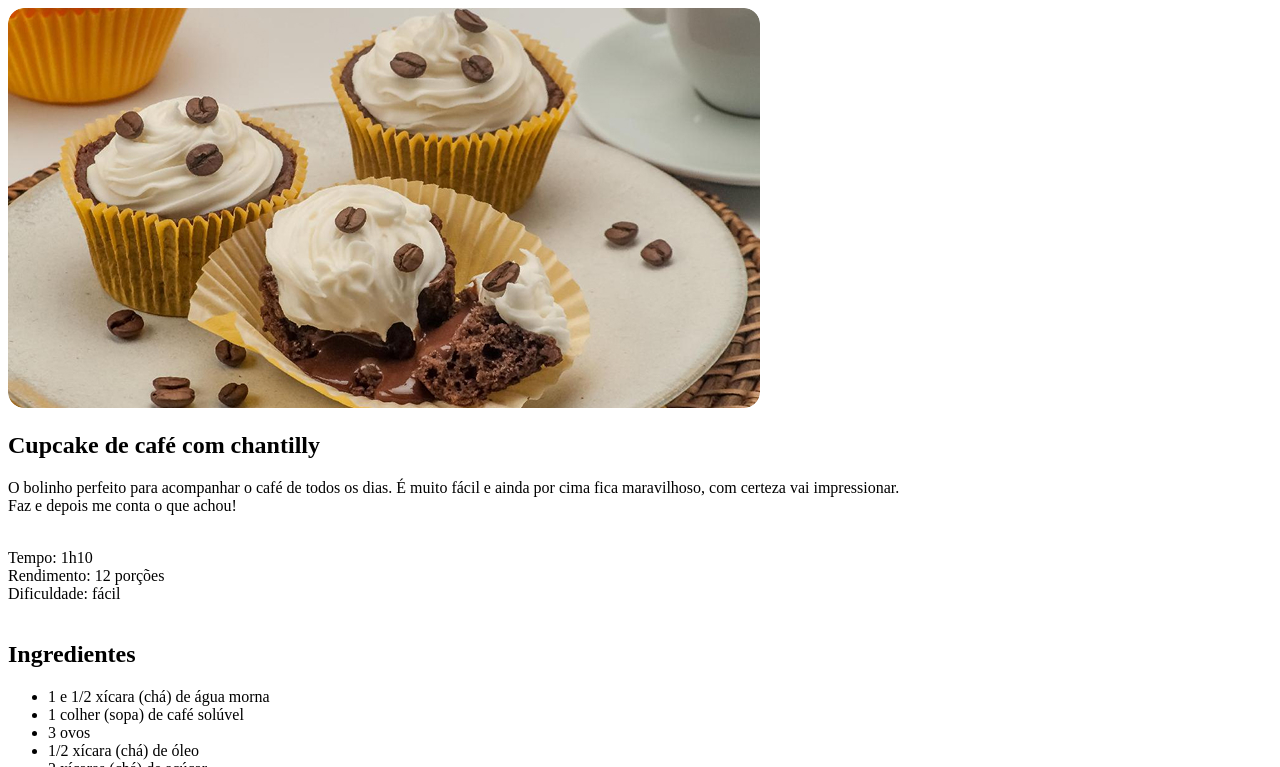
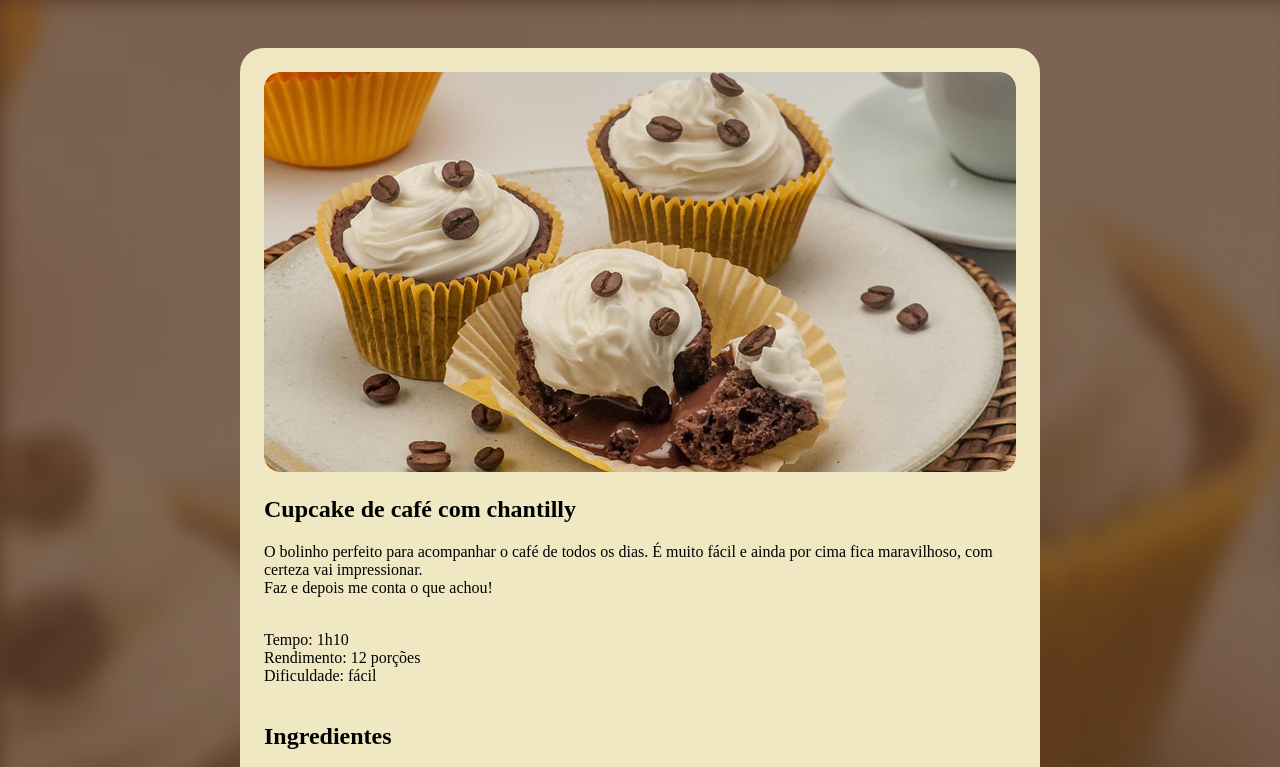
Before and after one commit to rafari1103/projeto-receita, a plain HTML site: page index.html in a window 1280 px wide. Shown: the top 767 px of the page. Drawn offline with Linux system fonts and the light colour scheme.

Commit message:
imagem de fundo; estilo #page

```diff
--- a/style.css
+++ b/style.css
@@ -1,3 +1,20 @@
+body{
+    background-image: url(assets/bg.png);
+    background-size: cover;  /*cobrir área visível*/
+}
+
+#page {
+    box-sizing: border-box;
+    width: 800px;
+    padding: 24px;
+    background-color: #F0E8C2;
+    border-radius: 24px;
+    margin: 48px auto;
+
+}
+
+
+
 img {
     border-radius: 16px;
 }
```
